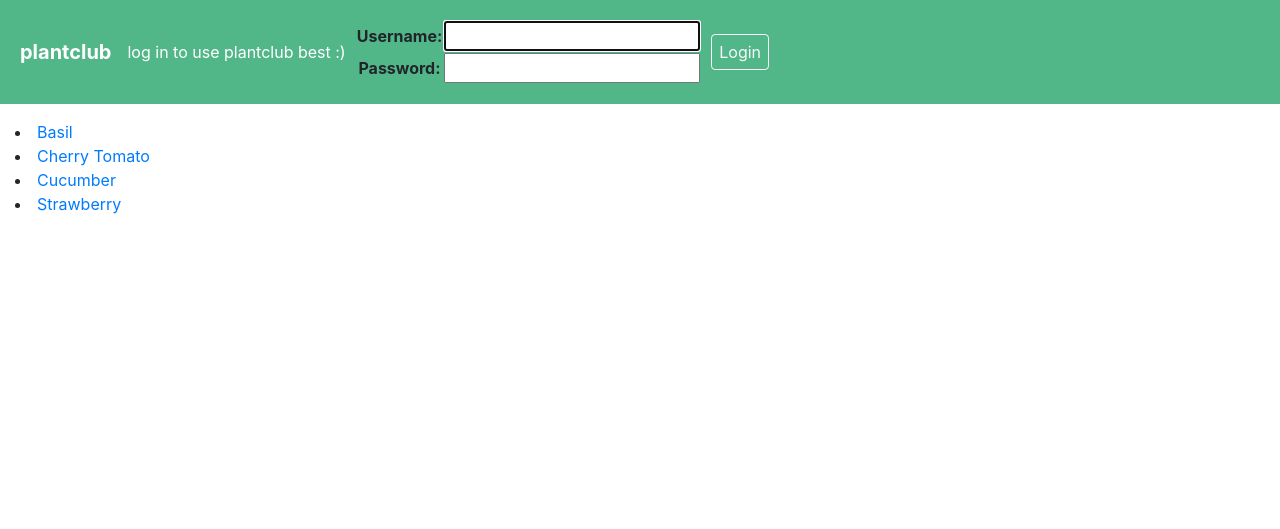
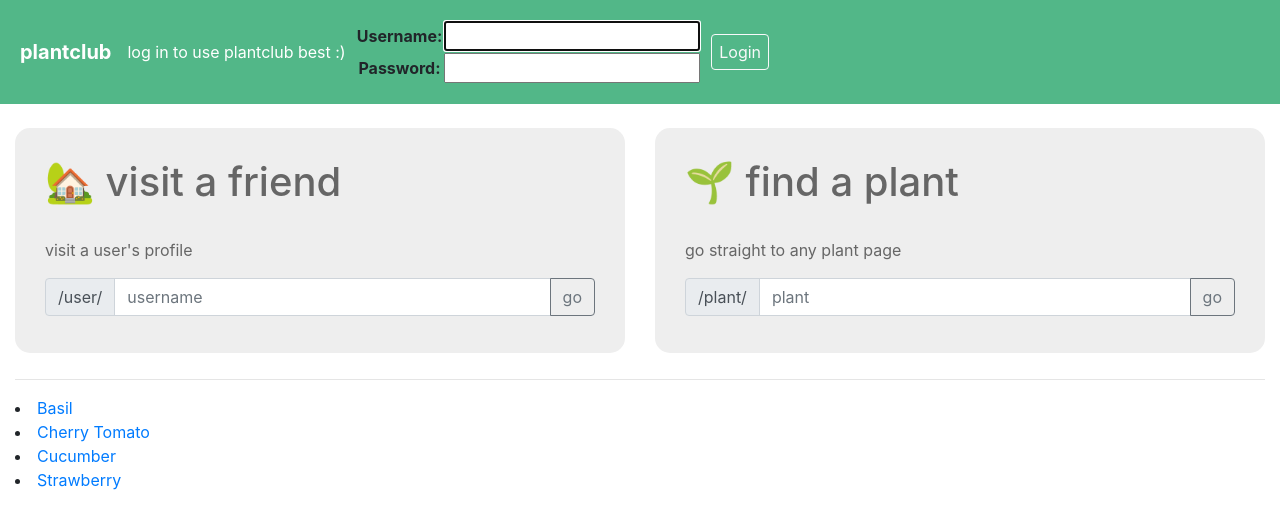
Before and after one commit to elibrowne/django-project, a Django app: page / in a window 1280 px wide. Shown: the top 529 px of the page. Run offline with Django 3.2, Linux system fonts and the light colour scheme; data comes from the database, SQL or seed files in the repository; both versions use the stored data as it was after the commit; some libraries are stand-ins or nearby versions.

Commit message:
Added quick navigation on home page (not functioning but visible)

```diff
--- a/final/plants/static/plants/style.css
+++ b/final/plants/static/plants/style.css
@@ -28,3 +28,12 @@
 	padding-top: 5px;
 	padding-bottom: 5px;
 }
+
+.info-card {
+	height: 225px;
+	padding: 30px;
+	color: #666;
+	background-color: #eee;
+	border-radius: 15px;
+	margin-bottom: 10px;
+}
--- a/final/plants/templates/index.html
+++ b/final/plants/templates/index.html
@@ -39,7 +39,49 @@
 			{% endif %}
 		</nav>
 
-			<div class="container-fluid">
+		<br />
+		<!-- Past the navbar is website content -->
+		<div class="container-fluid">
+			<!-- This row has two bits of information - going straight to a plant OR going straight to a user -->
+			<div class="row">
+				<div class="col-12 col-md 6">
+					<div class="info-card">
+						<h1> &#127969; visit a friend </h1>
+						<br />
+						<p> visit a user's profile </p>
+						<div class="input-group">
+							<!-- Insert a username -->
+							<div class="input-group-prepend">
+							  <span class="input-group-text" id="basic-addon1">/user/</span>
+							</div>
+							<input type="text" class="form-control" placeholder="username" aria-label="Username">
+							<!-- Submit button for this form -->
+							<div class="input-group-append">
+								<button class="btn btn-outline-secondary" type="submit"> go </button>
+							</div>
+						</div>
+					</div>
+				</div>
+				<div class="col-12 col-md 6">
+					<div class="info-card">
+						<h1> &#127793; find a plant </h1>
+						<br />
+						<p> go straight to any plant page </p>
+						<div class="input-group">
+							<div class="input-group-prepend">
+							  <span class="input-group-text" id="basic-addon1">/plant/</span>
+							</div>
+							<input type="text" class="form-control" placeholder="plant" aria-label="Username">
+							<!-- Submit button for this form -->
+							<div class="input-group-append">
+								<button class="btn btn-outline-secondary" type="submit"> go </button>
+							</div>
+						</div>
+					</div>
+				</div>
+			</div>
+
+			<hr /> <!-- vertical ruler to separate quick action and text -->
 			<!-- This list of plants is universal for the page regardless of if the user is logged in or not. -->
 			<p>
 				{% for plant in plant_objects %}
```
Also changed, not shown: final/db.sqlite3.
